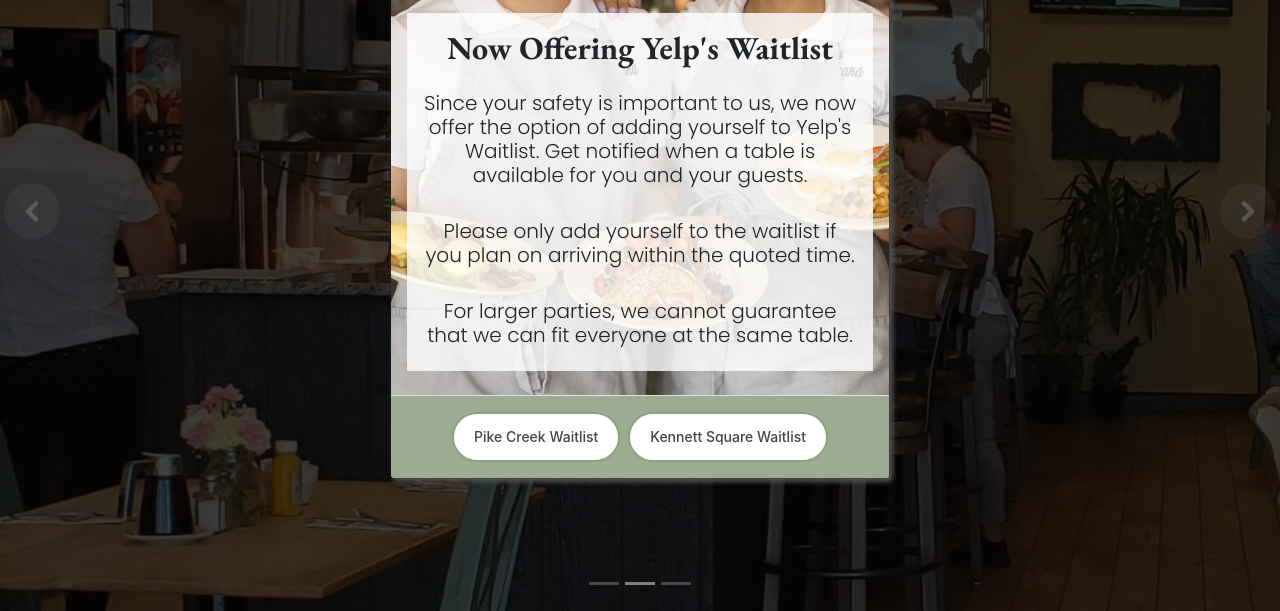
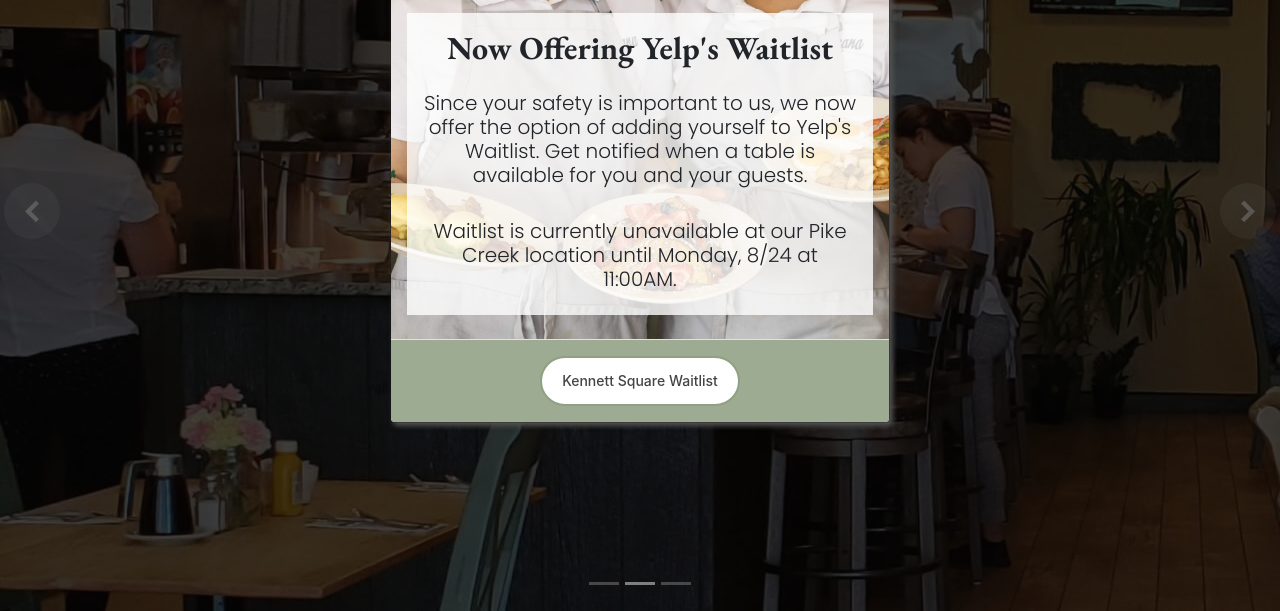
Before and after one commit to lkraman/Restaurant-Website, a website with bundled scripts: page index.html in a window 1280 px wide. Shown: the part 189-800 px from the top of the page. Built offline with nearby package versions, Linux system fonts and the light colour scheme; files whose address does not match are found by name.

Commit message:
disabled button

```diff
--- a/index.html
+++ b/index.html
@@ -117,9 +117,9 @@
               Waitlist
             </a>
             <div class="dropdown-menu text-center" id="dropdown-menu-btn-option" aria-labelledby="navbarDropdownMenuLink">
-              <a class="dropdown-menu-btn-item"
+              <!-- <a class="dropdown-menu-btn-item"
                 href="https://www.yelp.com/waitlist/cafe-americana-wilmington?utm_source=cafe-americana-wilmington&utm_medium=nw_restaurant_generic_flow"
-                target="_blank">Pike Creek Waitlist</a>
+                target="_blank">Pike Creek Waitlist</a> -->
               <a class="dropdown-menu-btn-item"
                 href="https://www.yelp.com/waitlist/cafe-americana-kennett-square?utm_source=cafe-americana-kennett-square&utm_medium=nw_restaurant_generic_flow"
                 target="_blank">Kennett Sq Waitlist</a>
@@ -165,13 +165,14 @@
           <h2 class="modal-body-text d-flex align-items-center">Now Offering Yelp's Waitlist</h2>
 
           <h5 class="modal-body-text d-flex align-items-center">Since your safety is important to us, we now offer the option of adding yourself to Yelp's Waitlist. Get notified when a table is available for you and your guests. </h5>
-          <h5 class="modal-body-text d-flex align-items-center">Please only add yourself to the waitlist if you plan on arriving within the quoted time.</h5>
-          <h5 class="modal-body-text d-flex align-items-center">For larger parties, we cannot guarantee that we can fit everyone at the same table.</h5>
+          <h5 class="modal-body-text d-flex align-items-center">Waitlist is currently unavailable at our Pike Creek location until Monday, 8/24 at 11:00AM.</h5>
+          <!-- <h5 class="modal-body-text d-flex align-items-center">Please only add yourself to the waitlist if you plan on arriving within the quoted time.</h5>
+          <h5 class="modal-body-text d-flex align-items-center">For larger parties, we cannot guarantee that we can fit everyone at the same table.</h5> -->
         </div>
       </div>
       <div class="modal-footer d-flex align-items-center">
-  <a href=https://www.yelp.com/waitlist/cafe-americana-wilmington?utm_source=cafe-americana-wilmington&utm_medium=nw_restaurant_generic_flow" target="_blank" class="modal-btn text-center"
- >Pike Creek Waitlist</a>
+  <!-- <a href=https://www.yelp.com/waitlist/cafe-americana-wilmington?utm_source=cafe-americana-wilmington&utm_medium=nw_restaurant_generic_flow" target="_blank" class="modal-btn text-center"
+ >Pike Creek Waitlist</a> -->
 
 
         <a href="https://www.yelp.com/waitlist/cafe-americana-kennett-square?utm_source=cafe-americana-kennett-square&utm_medium=nw_restaurant_generic_flow" target="_blank" class="modal-btn text-center"
```
Also changed, not shown: contact.html (+2 -2 lines), menu-kennett.html (+2 -2 lines), menu-pike-creek.html (+11 -6 lines).
